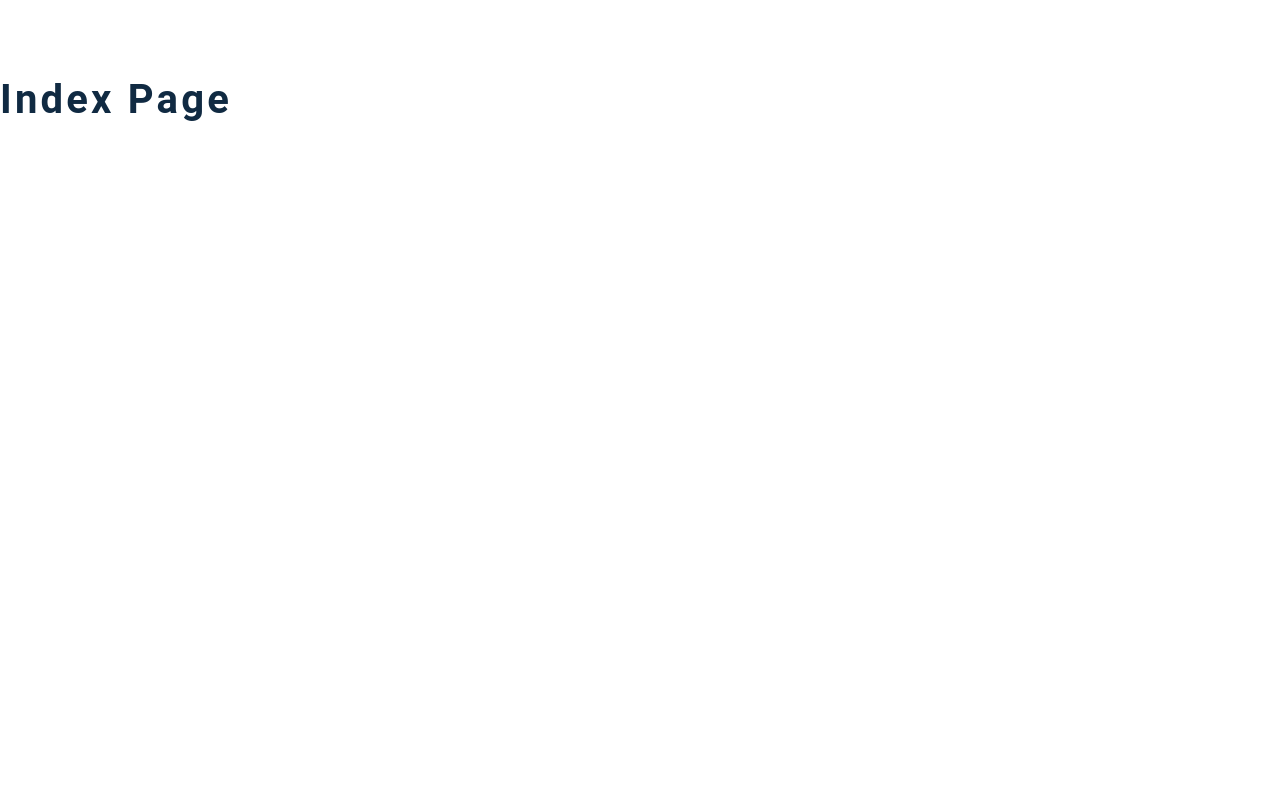
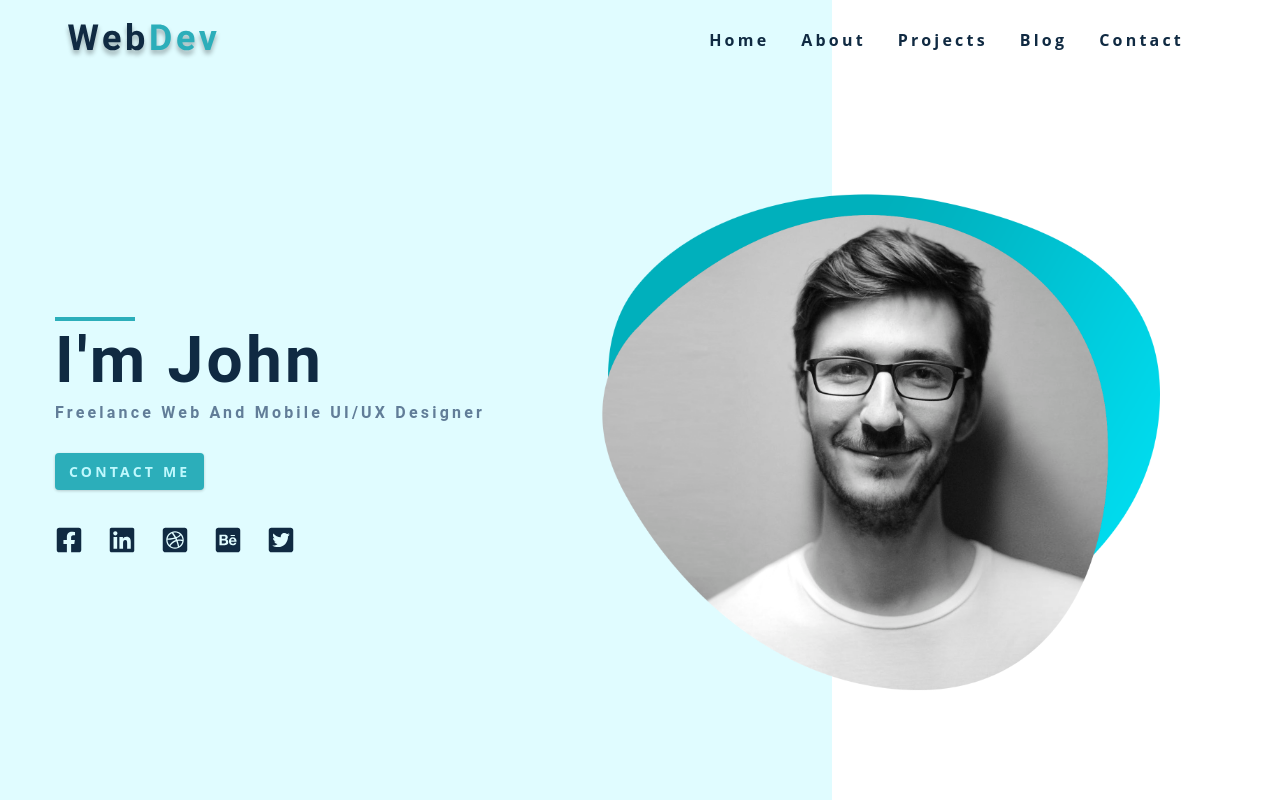
Before and after one commit to cardfaux/newGatsbyPortfolio, a Gatsby site: page / in a window 1280 px wide. Built offline with nearby package versions, Linux system fonts and the light colour scheme; Gatsby itself is replaced by a stand-in of ours.

Commit message:
updated all the npm packages and got the hero img component working

```diff
--- a/src/components/Hero.js
+++ b/src/components/Hero.js
@@ -1,12 +1,48 @@
-import React from "react"
-import Image from "gatsby-image"
-import { Link } from "gatsby"
-import { graphql, useStaticQuery } from "gatsby"
-import SocialLinks from "../constants/socialLinks"
-// ...GatsbyImageSharpFluid
+import React from 'react';
+import Image from 'gatsby-image';
+import { Link } from 'gatsby';
+import { graphql, useStaticQuery } from 'gatsby';
+import SocialLinks from '../constants/socialLinks';
+
+const query = graphql`
+  {
+    file(relativePath: { eq: "hero-img.png" }) {
+      childImageSharp {
+        fluid {
+          ...GatsbyImageSharpFluid
+        }
+      }
+    }
+  }
+`;
 
 const Hero = () => {
-  return <h2>hero component</h2>
-}
+  const data = useStaticQuery(query);
+  console.log(data);
+  const {
+    file: {
+      childImageSharp: { fluid },
+    },
+  } = useStaticQuery(query);
 
-export default Hero
+  return (
+    <header className="hero">
+      <div className="section-center hero-center">
+        <article className="hero-info">
+          <div>
+            <div className="underline"></div>
+            <h1>i'm john</h1>
+            <h4>freelance web and mobile UI/UX Designer</h4>
+            <Link to="/contact" className="btn">
+              contact me
+            </Link>
+            <SocialLinks />
+          </div>
+        </article>
+        <Image fluid={fluid} className="hero-img" />
+      </div>
+    </header>
+  );
+};
+
+export default Hero;
--- a/src/components/Layout.js
+++ b/src/components/Layout.js
@@ -1,14 +1,15 @@
-import React from "react"
+import React from 'react';
 // import "../css/main.css"
-import Navbar from "./Navbar"
-import Sidebar from "./Sidebar"
-import Footer from "./Footer"
+import Navbar from './Navbar';
+import Sidebar from './Sidebar';
+import Footer from './Footer';
 const Layout = ({ children }) => {
   return (
     <>
-      <h2>layout component</h2>
+      <Navbar />
+      {children}
     </>
-  )
-}
+  );
+};
 
-export default Layout
+export default Layout;
--- a/src/components/Navbar.js
+++ b/src/components/Navbar.js
@@ -1,9 +1,27 @@
-import React from "react"
-import logo from "../assets/logo.svg"
-import { FaAlignRight } from "react-icons/fa"
-import PageLinks from "../constants/links"
-const Navbar = () => {
-  return <h2>navbar component</h2>
-}
+import React from 'react';
+import logo from '../assets/logo.svg';
+import { FaAlignRight } from 'react-icons/fa';
+import PageLinks from '../constants/links';
+const Navbar = ({ toggleSidebar }) => {
+  return (
+    <>
+      <nav className="navbar">
+        <div className="nav-center">
+          <div className="nav-header">
+            <img src={logo} alt="logo" />
+            <button
+              type="button"
+              className="toggle-btn"
+              onClick={toggleSidebar}
+            >
+              <FaAlignRight></FaAlignRight>
+            </button>
+          </div>
+          <PageLinks styleClass="nav-links"></PageLinks>
+        </div>
+      </nav>
+    </>
+  );
+};
 
-export default Navbar
+export default Navbar;
--- a/src/pages/index.js
+++ b/src/pages/index.js
@@ -1,12 +1,19 @@
-import React from "react"
-import { graphql } from "gatsby"
-import Layout from "../components/Layout"
-import Hero from "../components/Hero"
-import Services from "../components/Services"
-import Jobs from "../components/Jobs"
-import Projects from "../components/Projects"
-import Blogs from "../components/Blogs"
+import React from 'react';
+import { graphql } from 'gatsby';
+import Layout from '../components/Layout';
+import Hero from '../components/Hero';
+import Services from '../components/Services';
+import Jobs from '../components/Jobs';
+import Projects from '../components/Projects';
+import Blogs from '../components/Blogs';
+
 export default () => {
-  return <h2>index page</h2>
-}
+  return (
+    <>
+      <Layout>
+        <Hero />
+      </Layout>
+    </>
+  );
+};
 // ...GatsbyImageSharpFluid
```
Also changed, not shown: package.json (+13 -12 lines), 2 other files.
